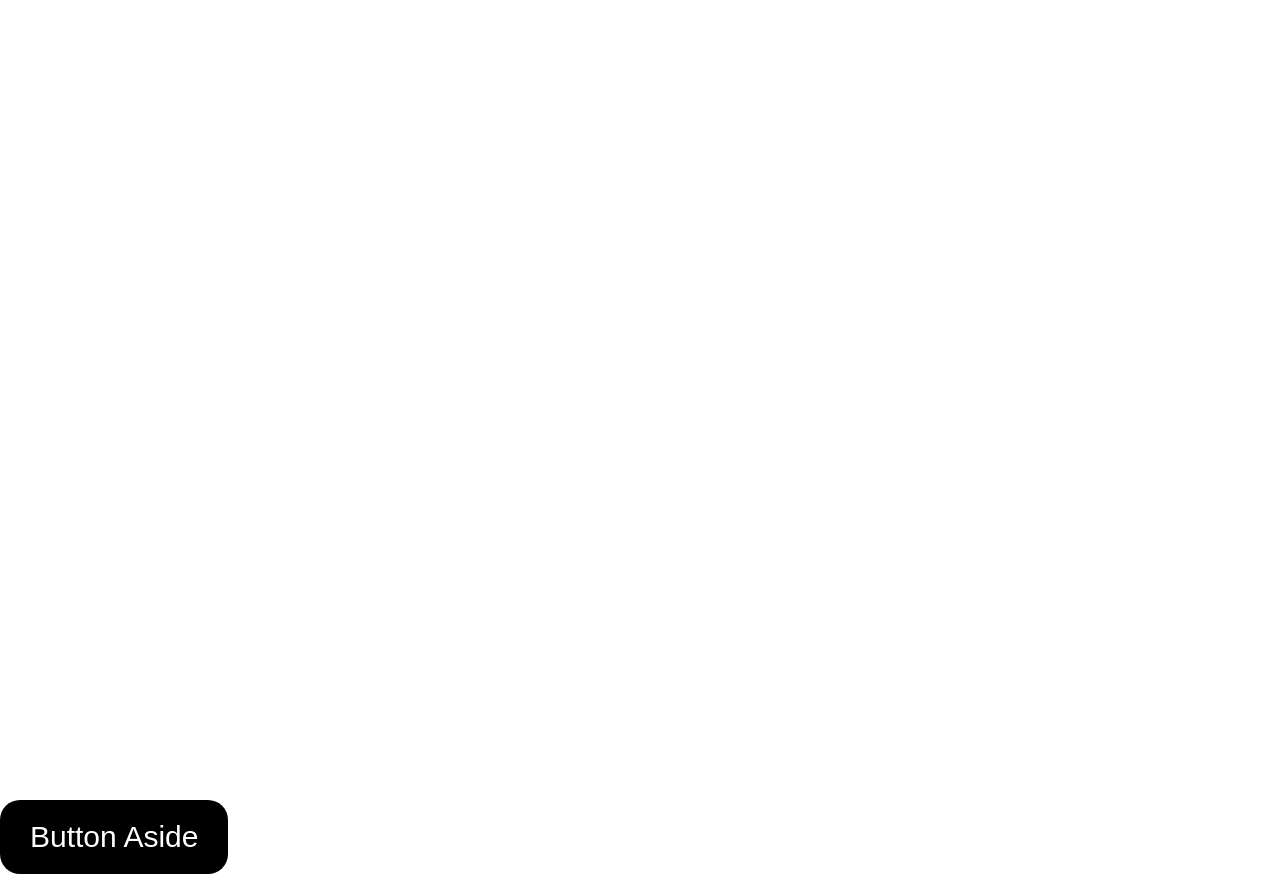
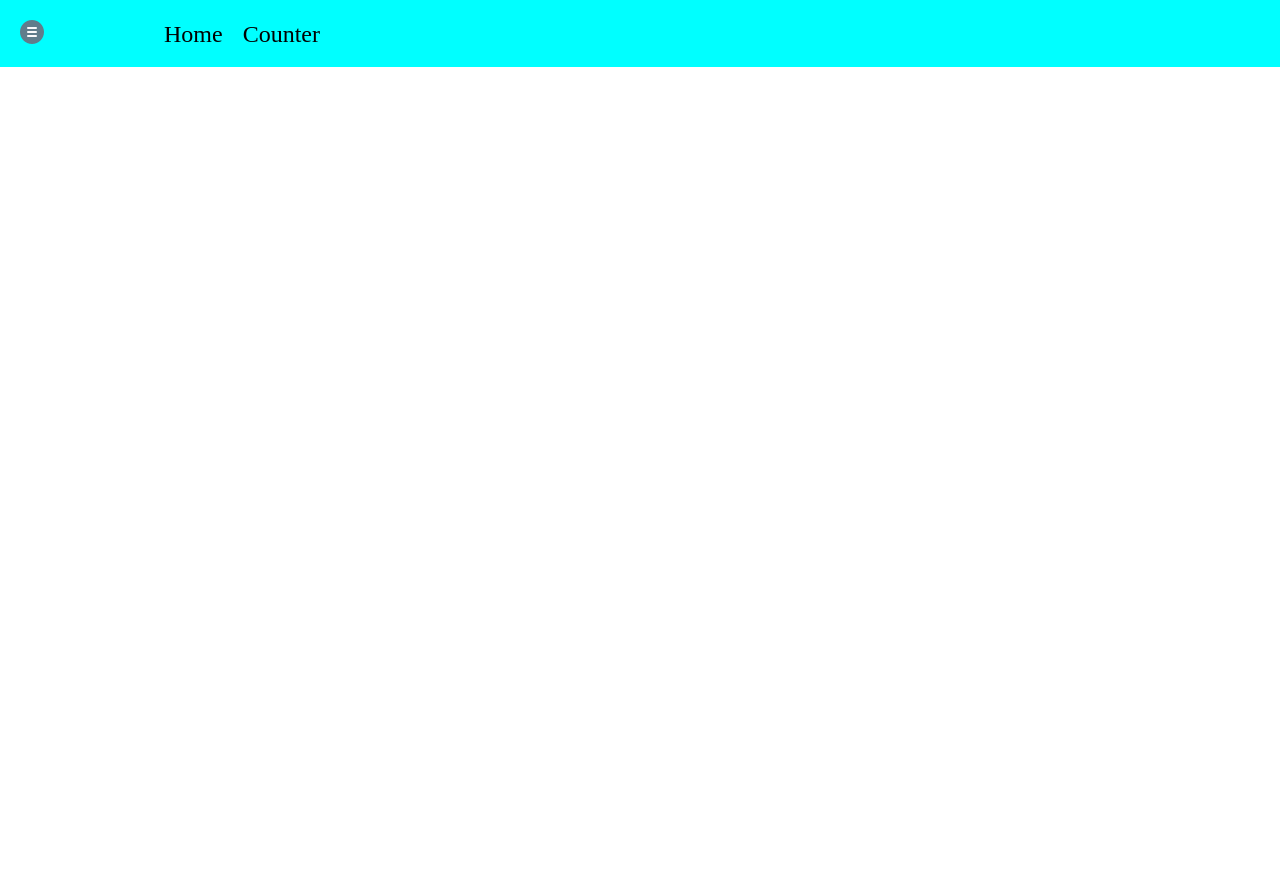
Before and after one commit to ArturPetrosyan1998/React-App-Func, a React (Vite) app: page / in a window 1280 px wide. After the commit the page ends 800 px from the top, so only its background shows below. Built offline with nearby package versions, Linux system fonts and the light colour scheme.

Commit message:
Home page

```diff
--- a/src/components/Aside/Aside.jsx
+++ b/src/components/Aside/Aside.jsx
@@ -6,6 +6,7 @@ const cx = classNames.bind(styles);
 class Aside extends Component {
   render() {
     const { isOpen } = this.props;
+
     return (
       <aside className={cx('aside', { open: isOpen })} />
     );
--- a/src/components/Aside/Aside.module.scss
+++ b/src/components/Aside/Aside.module.scss
@@ -1,11 +1,22 @@
 .aside {
     width: 0px;
-    height: 100vh;
     background-color: gray;
     transition: all 0.2s;
 }
 
 .open {
+    height: 100vh;
     display: block;
     width: 300px;
 }
+
+.navLink1 {
+    display: flex;
+    width: 100%;
+    flex-direction: column;
+    padding: 10px 20px;
+}
+
+.navNone {
+    display: none;
+}
--- a/src/components/Aside/Navigation/Navigation.module.scss
+++ /dev/null
@@ -1,5 +0,0 @@
-.nav {
-    padding: 10px 20px;
-    font-size: 24px;
-    color: blue;
-}
--- a/src/components/Header/Header.jsx
+++ b/src/components/Header/Header.jsx
@@ -1,12 +1,20 @@
 import { Component } from 'react';
 import imgHamburger from './assets/icons/hamburger.png';
+import Navigation from './assets/icons/Navigation/Navigation';
 import styles from './Header.module.scss';
 
 class Header extends Component {
   render() {
+    const { ...rest } = this.props;
     return (
       <header className={styles.container}>
-        <div><img src={imgHamburger} alt="hamburger" /></div>
+        <div {...rest}>
+          <img src={imgHamburger} alt="hamburger" />
+        </div>
+        <div>
+          <Navigation />
+        </div>
+
       </header>
     );
   }
--- a/src/components/Aside/Navigation/Navigation.jsx
+++ b/src/components/Header/assets/icons/Navigation/Navigation.jsx
@@ -5,12 +5,10 @@ import styles from './Navigation.module.scss';
 class Navigation extends Component {
   render() {
     return (
-      <div>
-        <nav className={styles.nav}>
-          <NavLink to="/">Home</NavLink>
-          <NavLink to="/counter">Counter</NavLink>
-        </nav>
-      </div>
+      <nav className={styles.nav}>
+        <NavLink to="/" className={styles.NavLink}>Home</NavLink>
+        <NavLink to="/counter" className={styles.NavLink}>Counter</NavLink>
+      </nav>
     );
   }
 }
--- /dev/null
+++ b/src/components/Header/assets/icons/Navigation/Navigation.module.scss
@@ -0,0 +1,13 @@
+.nav {
+  margin-left: 100px;
+  font-size: 24px;
+  display: flex;
+  align-items: center;
+}
+
+.NavLink {
+    color: black;
+    padding-left: 20px;
+    text-decoration: none;
+
+ }
--- a/src/pages/Home/Home.jsx
+++ b/src/pages/Home/Home.jsx
@@ -1,6 +1,7 @@
 import { Component } from 'react';
 import Aside from '../../components/Aside/Aside';
 import Button from '../../components/Button/Button';
+import Header from '../../components/Header/Header';
 
 class Home extends Component {
   state = {
@@ -16,8 +17,8 @@ class Home extends Component {
     const { isOpen } = this.state;
     return (
       <div>
+        <Header onClick={this.handleToggleAside} />
         <Aside isOpen={isOpen} />
-        <Button onClick={this.handleToggleAside} text="Button Aside" />
       </div>
     );
   }
```
Also changed, not shown: .eslintrc.json.
